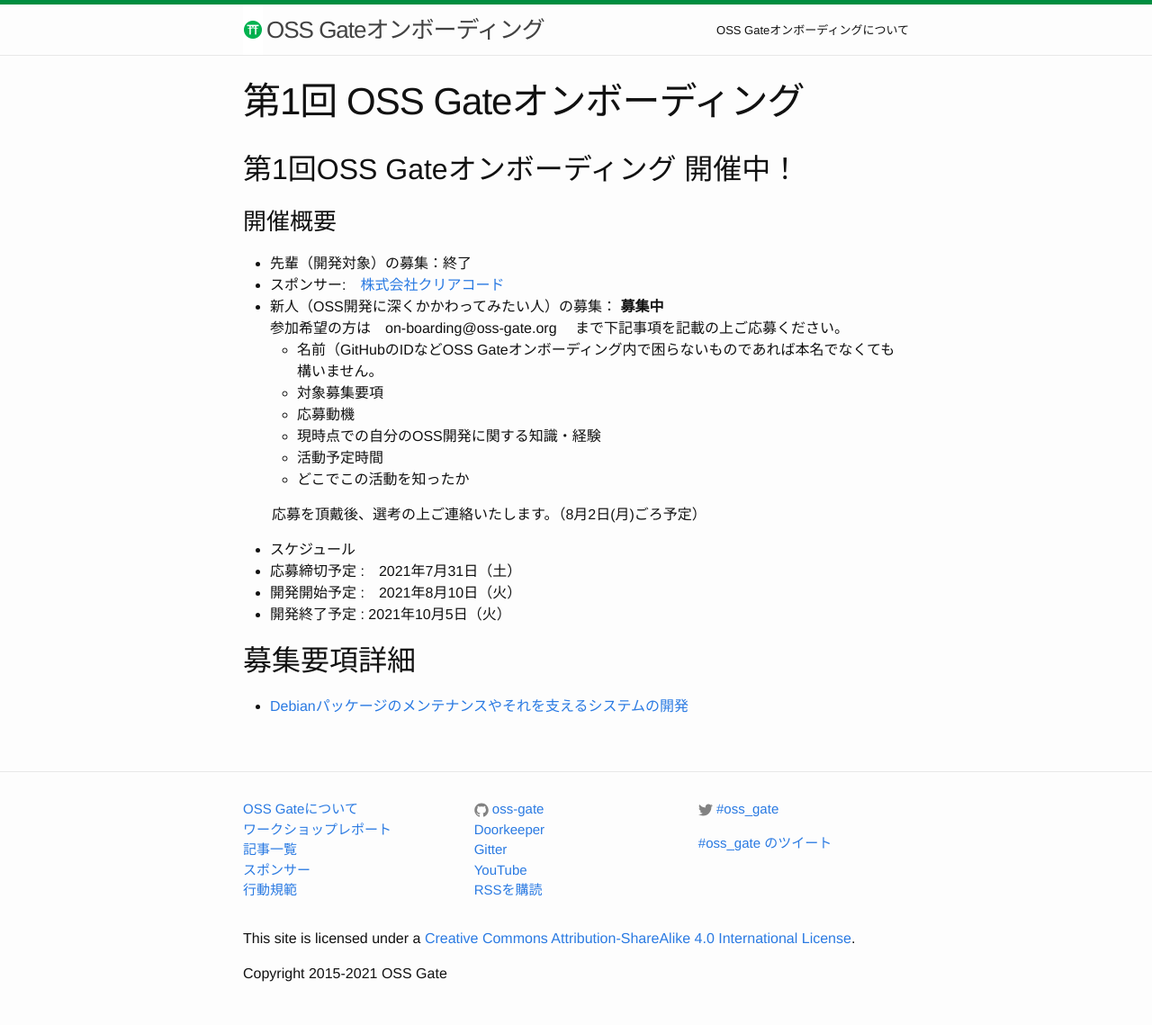
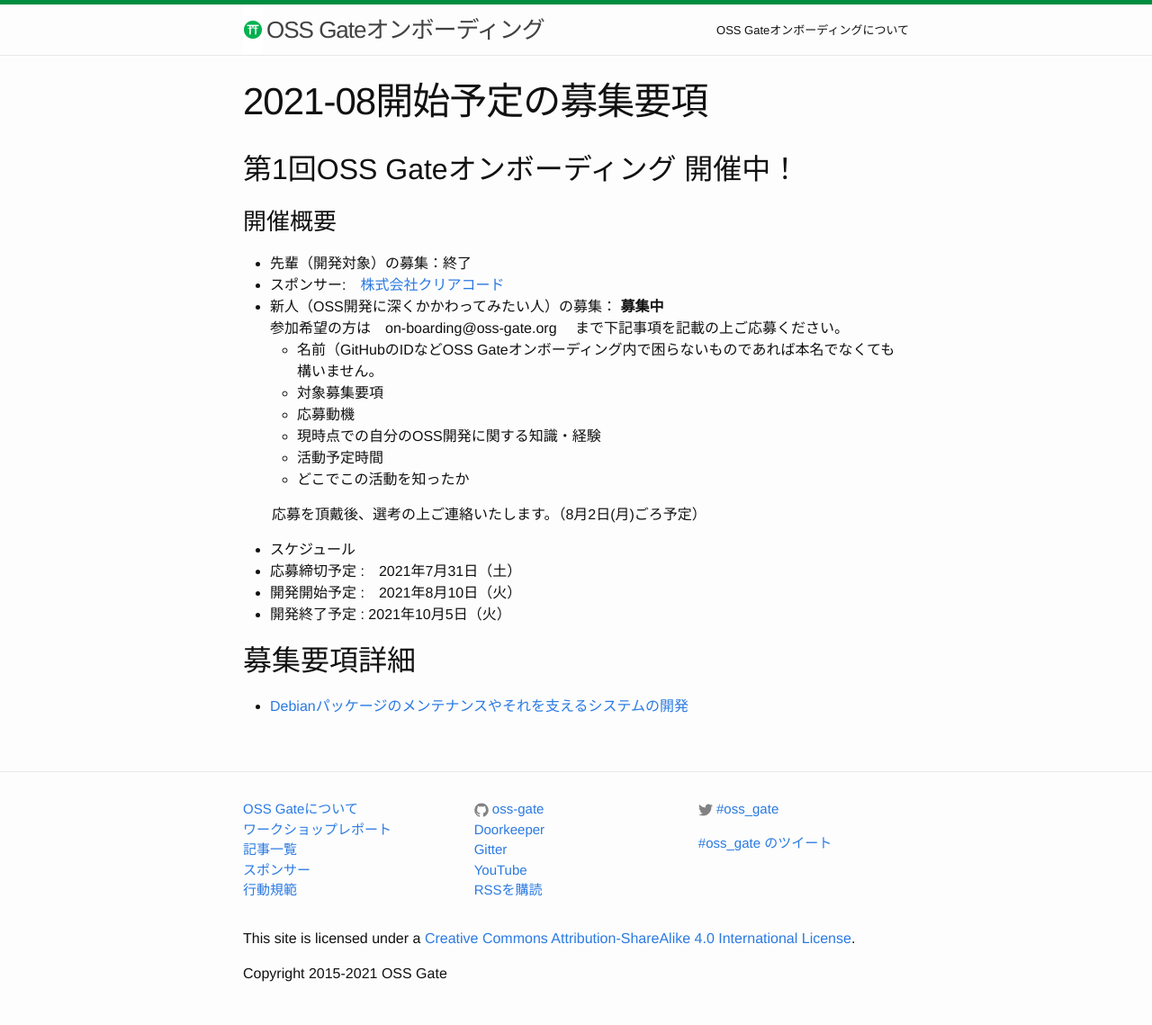
Before and after one commit to oss-gate/on-boarding, a Jekyll site: the page built from proposals/2021-08/index.md, in a window 1280 px wide. Shown: the whole page at 90% size. Built offline with Jekyll 4.4.1, drawn with Linux system fonts in a browser that asks for light colours; Markdown is read by kramdown in place of the engine named in the settings; comment, search, counter and statistics services are not loaded.

Commit message:
Use date based versioning

```diff
--- a/proposals/2021-08/index.md
+++ b/proposals/2021-08/index.md
@@ -1,6 +1,6 @@
 ---
 layout: page
-title: 第1回 OSS Gateオンボーディング
+title: 2021-08開始予定の募集要項
 ---
 
 ## 第1回OSS Gateオンボーディング 開催中！
```
